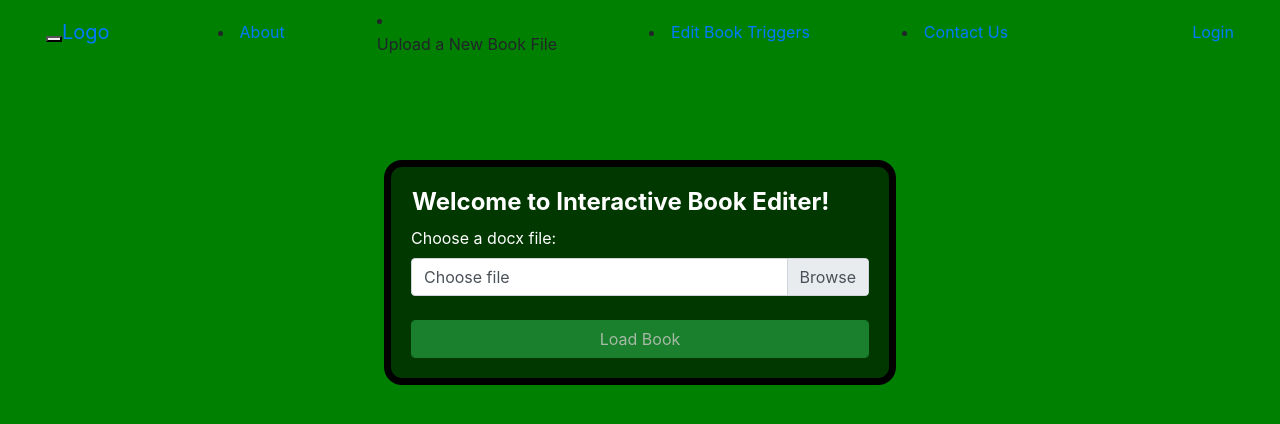
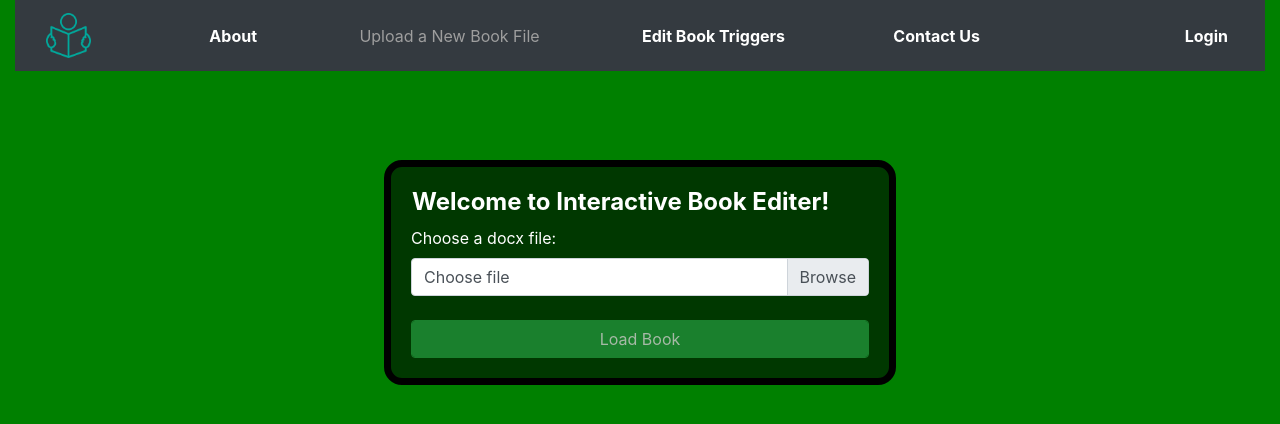
Before and after one commit to wwwsapir/interactive-book-editor, a React (Create React App) app: page /#/upload in a window 1280 px wide. Shown: the top 424 px of the page. Built offline with nearby package versions, Linux system fonts and the light colour scheme.

Commit message:
Made navbar look better

```diff
--- a/src/components/EditBookScreen.jsx
+++ b/src/components/EditBookScreen.jsx
@@ -1,6 +1,5 @@
 import React, { useState, useEffect, Fragment } from "react";
 import Line from "./Line";
-import NavigationBar from "./NavigationBar";
 
 const EditBookScreen = (props) => {
   const [lines, setLines] = useState(null);
@@ -15,22 +14,30 @@ const EditBookScreen = (props) => {
   };
 
   useEffect(() => {
+    if (props.bookContent) {
       let bookContentLines = props.bookContent
-      ? props.bookContent.split(/<\/?p>/).filter((lineHtml) => lineHtml !== "")
+        ? props.bookContent
+            .split(/<\/?p>/)
+            .filter((lineHtml) => lineHtml !== "")
         : "";
       bookContentLines = bookContentLines.map((lineHtml) => {
         return { html: lineHtml, header: isLineHeader(lineHtml) };
       });
       setLines(bookContentLines);
-    console.log(bookContentLines);
-  }, []);
+    }
+  }, [props.bookContentLines]);
 
   return (
     <Fragment>
       <div className="container-fluid">
-        {lines
-          ? lines.map((line, i) => <Line line={line} key={i} index={i} />)
-          : null}
+        {lines ? (
+          lines.map((line, i) => <Line line={line} key={i} index={i} />)
+        ) : (
+          <div>
+            No book content to edit. Please use the upload page to upload a book
+            file.
+          </div>
+        )}
       </div>
     </Fragment>
   );
--- a/src/components/NavigationBar.jsx
+++ b/src/components/NavigationBar.jsx
@@ -16,11 +16,15 @@ const NavigationBar = (props) => {
   };
 
   const renderActiveNavLink = (text) => {
-    return <div>{text}</div>;
+    return <div className="link-active">{text}</div>;
   };
 
   const renderInactiveNavLink = (text, to) => {
-    return <Link to={to}>{text}</Link>;
+    return (
+      <Link to={to}>
+        <div className="link">{text}</div>
+      </Link>
+    );
   };
 
   const navLinks = [
@@ -31,10 +35,10 @@ const NavigationBar = (props) => {
   ];
 
   return (
-    <nav className="navbar navbar-default">
+    <nav className="navbar navbar-expand-sm navbar-dark bg-dark">
       <div className="container-fluid">
         <div className="navbar-header">
-          <button
+          {/* <button
             type="button"
             className="navbar-toggle"
             onClick={handleCollapseNavBar}
@@ -42,9 +46,12 @@ const NavigationBar = (props) => {
             <span className="icon-bar"></span>
             <span className="icon-bar"></span>
             <span className="icon-bar"></span>
-          </button>
+          </button> */}
           <a className="navbar-brand" href="#">
-            Logo
+            <img
+              src={`${process.env.PUBLIC_URL}/images/temp_logo.png`}
+              className="logo-img"
+            />
           </a>
         </div>
         {navLinks.map(({ text, to }, i) => (
@@ -56,11 +63,7 @@ const NavigationBar = (props) => {
         ))}
         <ul className="nav navbar-nav"></ul>
         <ul className="nav navbar-nav navbar-right">
-          <li>
-            <a href="#">
-              <span className="glyphicon glyphicon-log-in"></span> Login
-            </a>
-          </li>
+          <li>{renderInactiveNavLink("Login", "/login")}</li>
         </ul>
       </div>
     </nav>
--- a/src/components/NavigationBar.scss
+++ b/src/components/NavigationBar.scss
@@ -2,4 +2,20 @@
   margin-bottom: 0;
   border-radius: 0;
   z-index: 2;
+  list-style-type: none;
 }
+
+.link {
+  color: white;
+  font-weight: bold;
+  padding: 6px;
+  box-sizing: border-box;
+}
+
+.link-active {
+  color: rgb(158, 158, 158);
+}
+
+.logo-img {
+  max-width: 45px;
+}
```
Also changed, not shown: public/images/temp_logo.png (added). Lines whose indentation alone changed are shown as unchanged.
